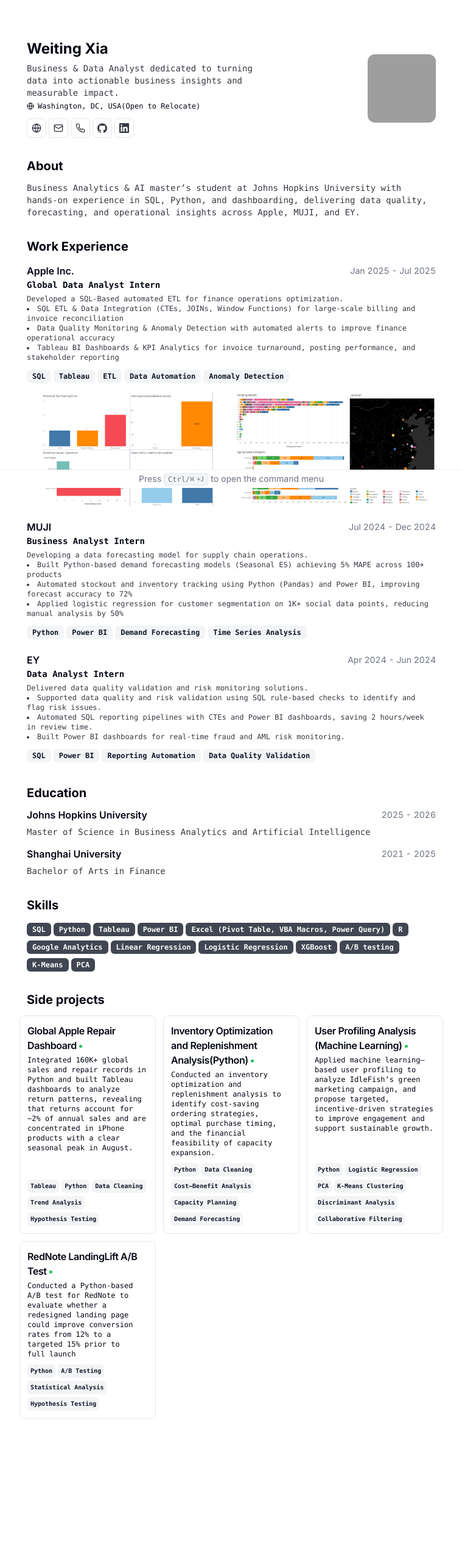
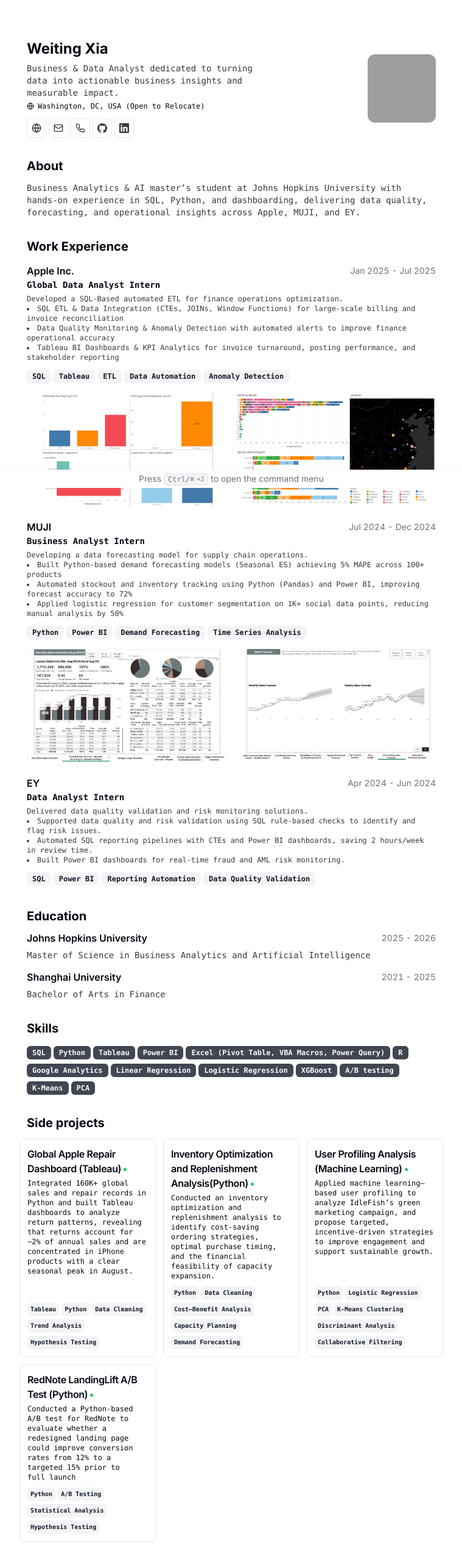
Before and after one commit to Weiting-Xia/Portfolio-Website, a Next.js app: page / in a window 1280 px wide. Shown: the top 2566 px of the page at 61% size, without its empty margins (260-1019 px from the left). Before the commit the page ends 2390 px from the top, so only its background shows below. Built offline with nearby package versions, Linux system fonts and the light colour scheme; grey boxes are pictures that could not be loaded.

Commit message:
Add Picture for MUJI

```diff
--- a/src/data/resume-data.tsx
+++ b/src/data/resume-data.tsx
@@ -3,9 +3,9 @@ import type { ResumeData } from "@/lib/types";
 export const RESUME_DATA: ResumeData = {
   name: "Weiting Xia",
   initials: "WX",
-  location: "Washington, DC, USA(Open to Relocate)",
+  location: "Washington, DC, USA (Open to Relocate)",
   locationLink: "https://www.google.com/maps/place/Washingtondc",
-  personalWebsiteUrl: "https://github.com/Weiting-Xia?tab=repositories",
+  personalWebsiteUrl: "https://weiting-xia.vercel.app",
   about: "Business & Data Analyst dedicated to turning data into actionable business insights and measurable impact.",
   summary: (
     <>
@@ -72,7 +72,10 @@ export const RESUME_DATA: ResumeData = {
           </ul>
         </>
       ),
-      images: ["/Screenshot 2026-01-18 at 01.49.49.png", "/Screenshot 2026-01-18 at 01.51.14.png"],
+      images: [
+        "/Screenshot 2026-01-18 at 01.49.49.png",
+         "/Screenshot 2026-01-18 at 01.51.14.png"
+        ],
     },
     {
       company: "MUJI",
@@ -100,6 +103,10 @@ export const RESUME_DATA: ResumeData = {
           </ul>
         </>
       ),
+      images: [
+        "/Picture1.png",
+         "/Picture2.png"
+        ],
     },
     {
       company: "EY",
@@ -150,7 +157,7 @@ export const RESUME_DATA: ResumeData = {
   ],
   projects: [
     {
-      title: "Global Apple Repair Dashboard",
+      title: "Global Apple Repair Dashboard (Tableau)",
       techStack: ["Tableau", "Python","Data Cleaning","Trend Analysis","Hypothesis Testing"],
       description:
         "Integrated 160K+ global sales and repair records in Python and built Tableau dashboards to analyze return patterns, revealing that returns account for ~2% of annual sales and are concentrated in iPhone products with a clear seasonal peak in August.",
@@ -187,7 +194,7 @@ export const RESUME_DATA: ResumeData = {
       },
     },
     {
-      title: "RedNote LandingLift A/B Test",
+      title: "RedNote LandingLift A/B Test (Python)",
       techStack: ["Python", "A/B Testing", "Statistical Analysis","Hypothesis Testing"],
       description:
         "Conducted a Python-based A/B test for RedNote to evaluate whether a redesigned landing page could improve conversion rates from 12% to a targeted 15% prior to full launch",
```
Also changed, not shown: public/Picture1.png (added), public/Picture2.png (added).
